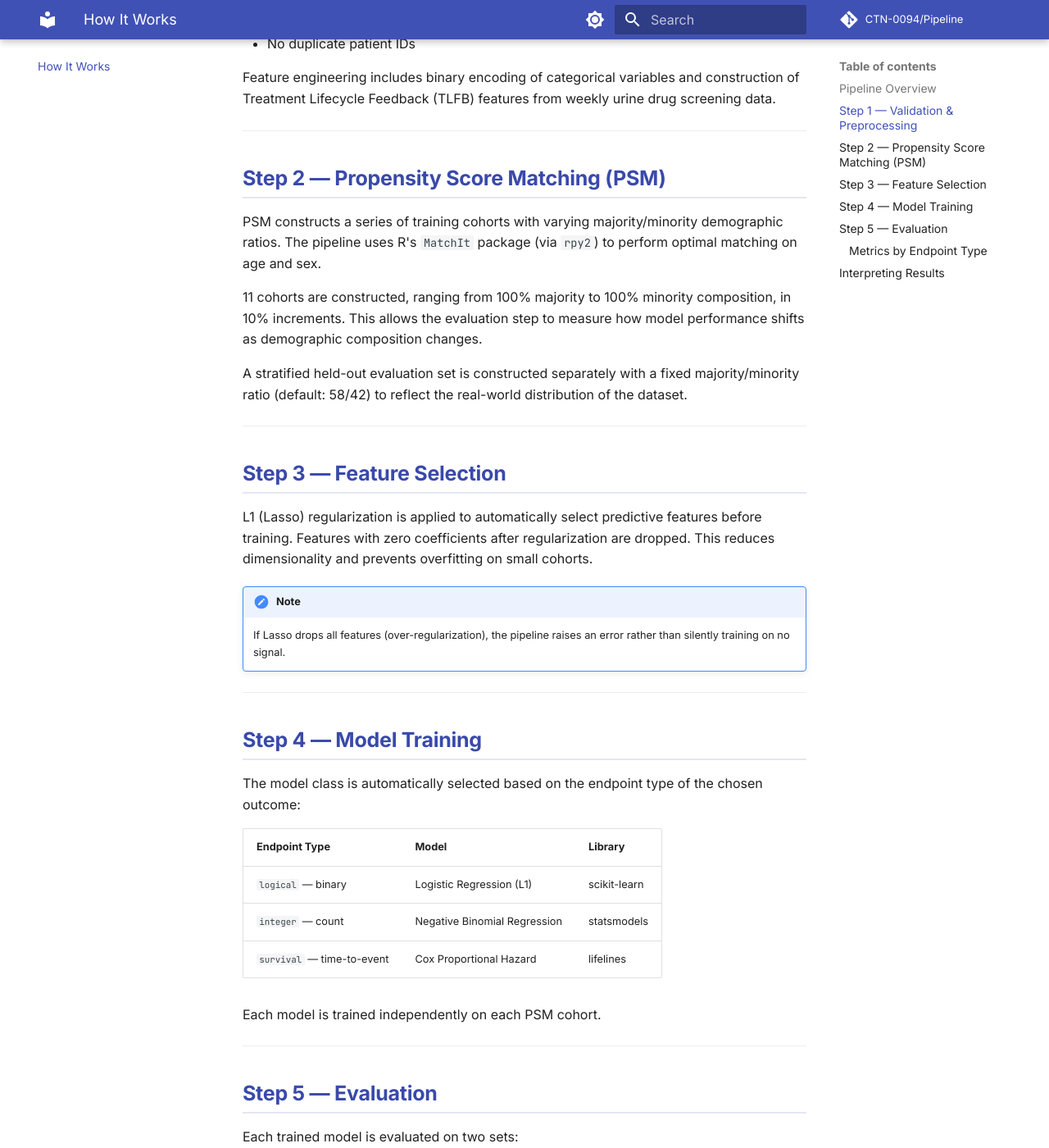
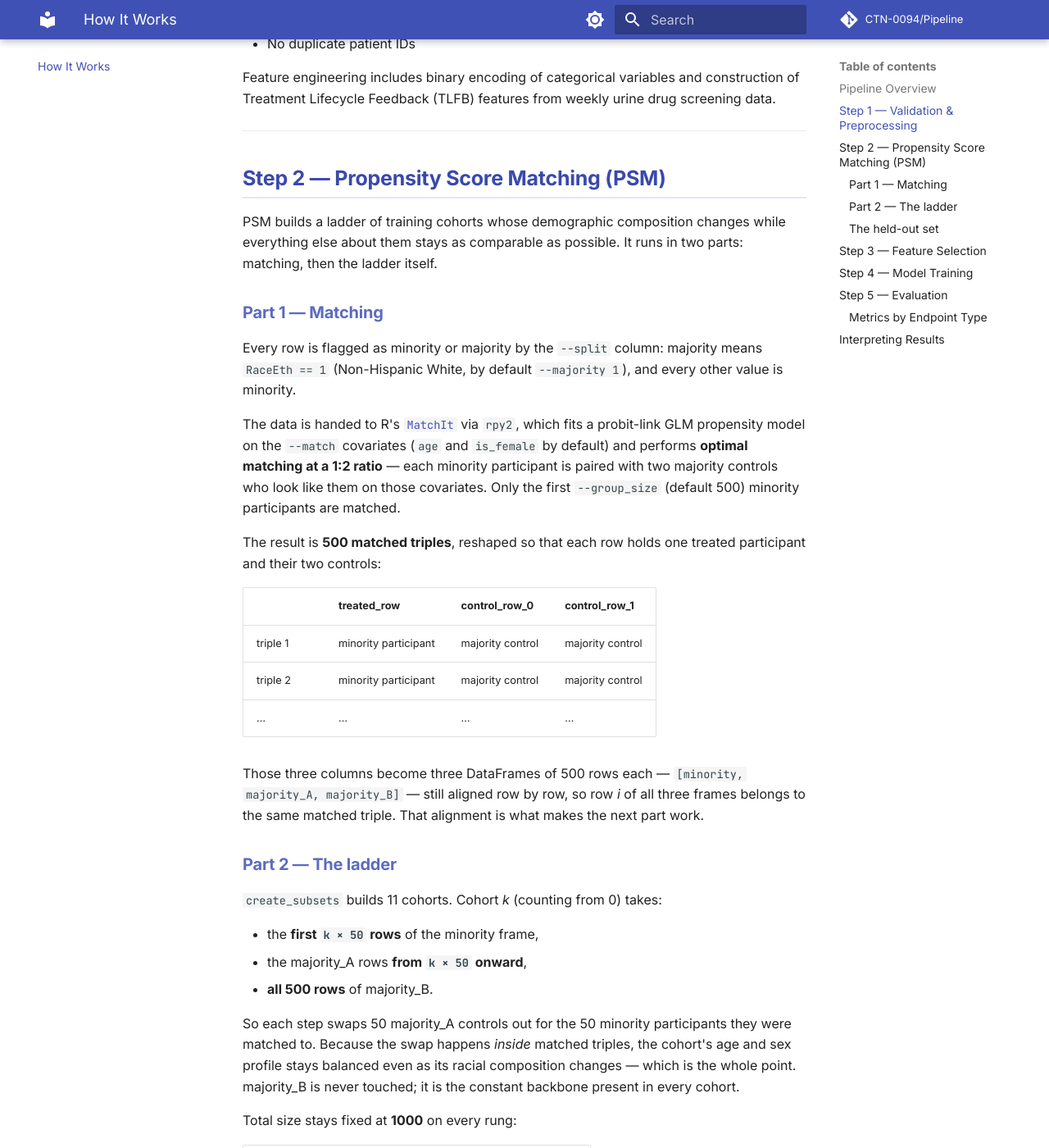
Before and after one commit to CTN-0094/Pipeline, an MkDocs documentation site: the page built from docs/pipeline.md, in a window 1280 px wide and 1400 px high, scrolled down 2172 px. Shown: the whole window at 82% size. Built offline with MkDocs 1.6.1 and Material for MkDocs 9.7.7, drawn with Linux system fonts in a browser that asks for light colours; comment, search, counter and statistics services are not loaded; some of the changed text lies outside the part shown.

Commit message:
Document how the subset ladder is built, and fix its direction
Neither page said how create_subsets actually works, and both described its
output incorrectly.

The ladder direction was backwards. The DAG label read "500/500 -> 0/1000"
and the README stage table said the cohorts step "from 500/500 to 0/1000".
The code steps the other way: rung k takes the first k*50 minority rows, so
cohort 1 is 0 minority / 1000 majority and cohort 11 is 500/500. A real run
confirms it, with subset 1 training on 750 NHW and subset 11 on 376 NHW,
187 Hisp, 104 NHB, 83 Other. The wrong direction came from the comments at
run_pipelineV2.py:249 and :497, which are also wrong and are fixed
separately on the branch that owns that file.

docs/pipeline.md additionally claimed the cohorts range "from 100% majority
to 100% minority composition, in 10% increments". Both halves are wrong:
the second matched control group is included in full on every rung, so
minority representation cannot exceed 50%, and the step is 50 rows out of
1000, which is 5 points rather than 10.

Step 2 of the docs now covers matching and the ladder separately: the 1:2
optimal match over the first --group_size minority participants, the three
row-aligned frames the matched triples become, and the per-rung composition
table. The point worth stating, and previously stated nowhere, is why the
ladder preserves covariate balance: each step swaps out majority controls
for the minority participants they were matched to, so the swap happens
inside matched triples and the age and sex profile holds while racial
composition changes. The README carries a compact version of the same
material and links to the docs page.

Also documented: the ladder's 50% ceiling, that --group_size sets both the
group size and the step while the rung count is fixed in create_subsets,
and that the held-out set is sampled with a module-local seed of 42 rather
than the run seed.

Verified with mkdocs build --strict.

Co-Authored-By: Claude Opus 5 <noreply@anthropic.com>
Claude-Session: https://claude.ai/code/session_01VjJyWv7MmduwkM6nwEQFhk

```diff
--- a/docs/pipeline.md
+++ b/docs/pipeline.md
@@ -20,7 +20,7 @@ flowchart TD
     HOLD --> POOL[/"Training pool"/]
 
     POOL --> PSM["propensityScoreMatch<br/>--split · --match · --group_size"]
-    PSM --> SUB["create_subsets<br/>11 cohorts · 500/500 → 0/1000 ladder"]
+    PSM --> SUB["create_subsets<br/>11 cohorts · 0/1000 → 500/500 ladder"]
 
     SUB --> ONLY{"--data_only?"}
     ONLY -->|yes| SAVE["save_model_input_datasets"]
@@ -73,11 +73,91 @@ Feature engineering includes binary encoding of categorical variables and constr
 
 ## Step 2 — Propensity Score Matching (PSM)
 
-PSM constructs a series of training cohorts with varying majority/minority demographic ratios. The pipeline uses R's `MatchIt` package (via `rpy2`) to perform optimal matching on age and sex.
+PSM builds a ladder of training cohorts whose demographic composition changes
+while everything else about them stays as comparable as possible. It runs in two
+parts: matching, then the ladder itself.
 
-11 cohorts are constructed, ranging from 100% majority to 100% minority composition, in 10% increments. This allows the evaluation step to measure how model performance shifts as demographic composition changes.
+### Part 1 — Matching
 
-A stratified held-out evaluation set is constructed separately with a fixed majority/minority ratio (default: 58/42) to reflect the real-world distribution of the dataset.
+Every row is flagged as minority or majority by the `--split` column: majority
+means `RaceEth == 1` (Non-Hispanic White, by default `--majority 1`), and every
+other value is minority.
+
+The data is handed to R's [`MatchIt`](https://kosukeimai.github.io/MatchIt/) via
+`rpy2`, which fits a probit-link GLM propensity model on the `--match` covariates
+(`age` and `is_female` by default) and performs **optimal matching at a 1:2
+ratio** — each minority participant is paired with two majority controls who look
+like them on those covariates. Only the first `--group_size` (default 500)
+minority participants are matched.
+
+The result is **500 matched triples**, reshaped so that each row holds one
+treated participant and their two controls:
+
+| | treated_row | control_row_0 | control_row_1 |
+|:--|:--|:--|:--|
+| triple 1 | minority participant | majority control | majority control |
+| triple 2 | minority participant | majority control | majority control |
+| … | … | … | … |
+
+Those three columns become three DataFrames of 500 rows each — `[minority,
+majority_A, majority_B]` — still aligned row by row, so row *i* of all three
+frames belongs to the same matched triple. That alignment is what makes the next
+part work.
+
+### Part 2 — The ladder
+
+`create_subsets` builds 11 cohorts. Cohort *k* (counting from 0) takes:
+
+- the **first `k × 50` rows** of the minority frame,
+- the majority_A rows **from `k × 50` onward**,
+- **all 500 rows** of majority_B.
+
+So each step swaps 50 majority_A controls out for the 50 minority participants
+they were matched to. Because the swap happens *inside* matched triples, the
+cohort's age and sex profile stays balanced even as its racial composition
+changes — which is the whole point. majority_B is never touched; it is the
+constant backbone present in every cohort.
+
+Total size stays fixed at **1000** on every rung:
+
+| Cohort | Minority | Majority | Minority share |
+|:--:|--:|--:|--:|
+| 1 | 0 | 1000 | 0% |
+| 2 | 50 | 950 | 5% |
+| 3 | 100 | 900 | 10% |
+| 4 | 150 | 850 | 15% |
+| 5 | 200 | 800 | 20% |
+| 6 | 250 | 750 | 25% |
+| 7 | 300 | 700 | 30% |
+| 8 | 350 | 650 | 35% |
+| 9 | 400 | 600 | 40% |
+| 10 | 450 | 550 | 45% |
+| 11 | 500 | 500 | 50% |
+
+Every model is trained once per cohort, so each run produces 11 sets of metrics
+that can be read against the composition above.
+
+!!! warning "The ladder tops out at 50/50"
+    It does **not** sweep to an all-minority cohort. Because majority_B is always
+    included in full, minority representation can never exceed half the cohort.
+    The sweep is 0% → 50%, in 5-point steps.
+
+!!! note "How the parameters interact"
+    `--group_size` sets both the matched group size and the step: each cohort
+    totals `2 × group_size`, and the step is `group_size ÷ 10`. The rung count
+    (11) is fixed in `create_subsets` and is not exposed on the CLI. If
+    `group_size` is not divisible by 10, the final rung falls slightly short of a
+    balanced cohort — `--group_size 505` still steps by 50 and stops at 500
+    minority rows.
+
+### The held-out set
+
+A stratified held-out evaluation set is carved out **before** any of this, so it
+never passes through matching or the ladder. It holds a fixed majority/minority
+ratio (`--heldout_set_percent_majority`, default 58%) so evaluation demographics
+stay constant no matter how the training cohort is rebalanced. It is also sampled
+with a module-local seed of 42 rather than the run seed, so the same rows are
+held out across a multi-seed run.
 
 ---
 
```
Also changed, not shown: README.md (+41 -2 lines).
